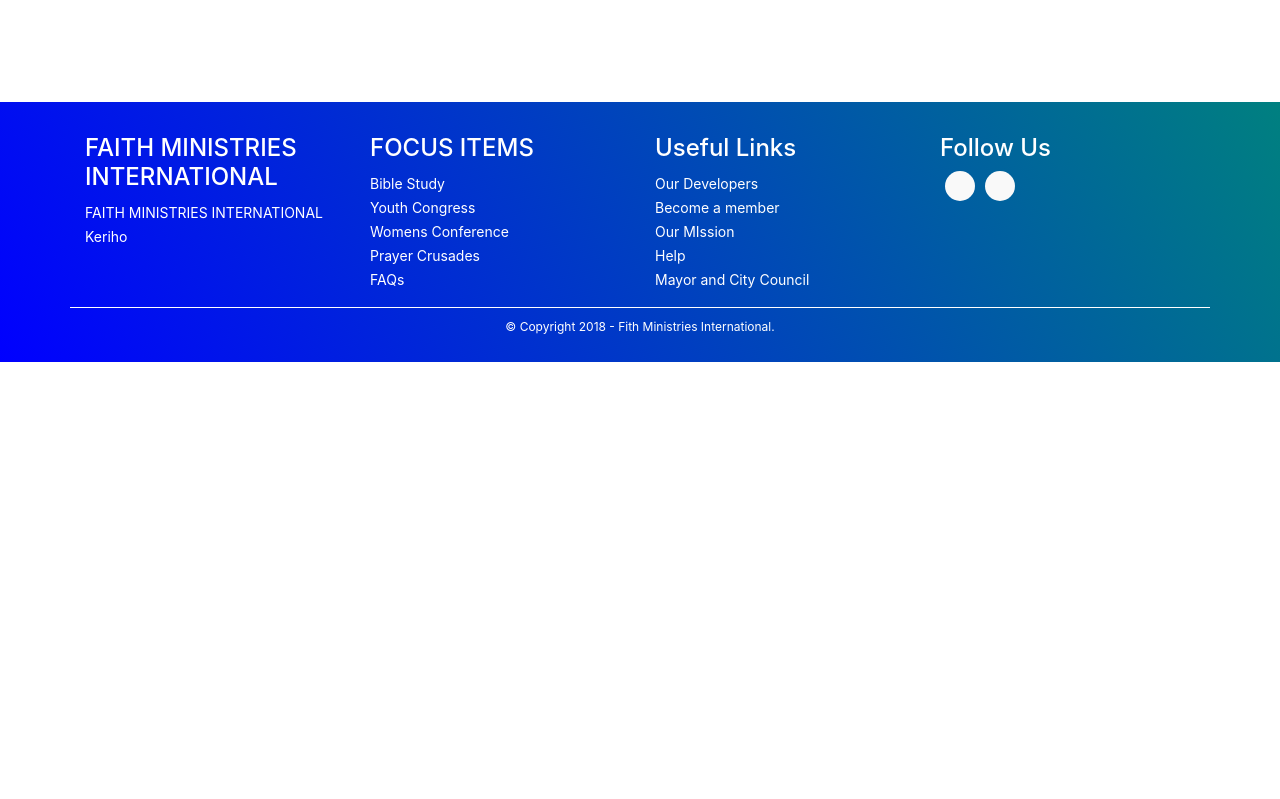
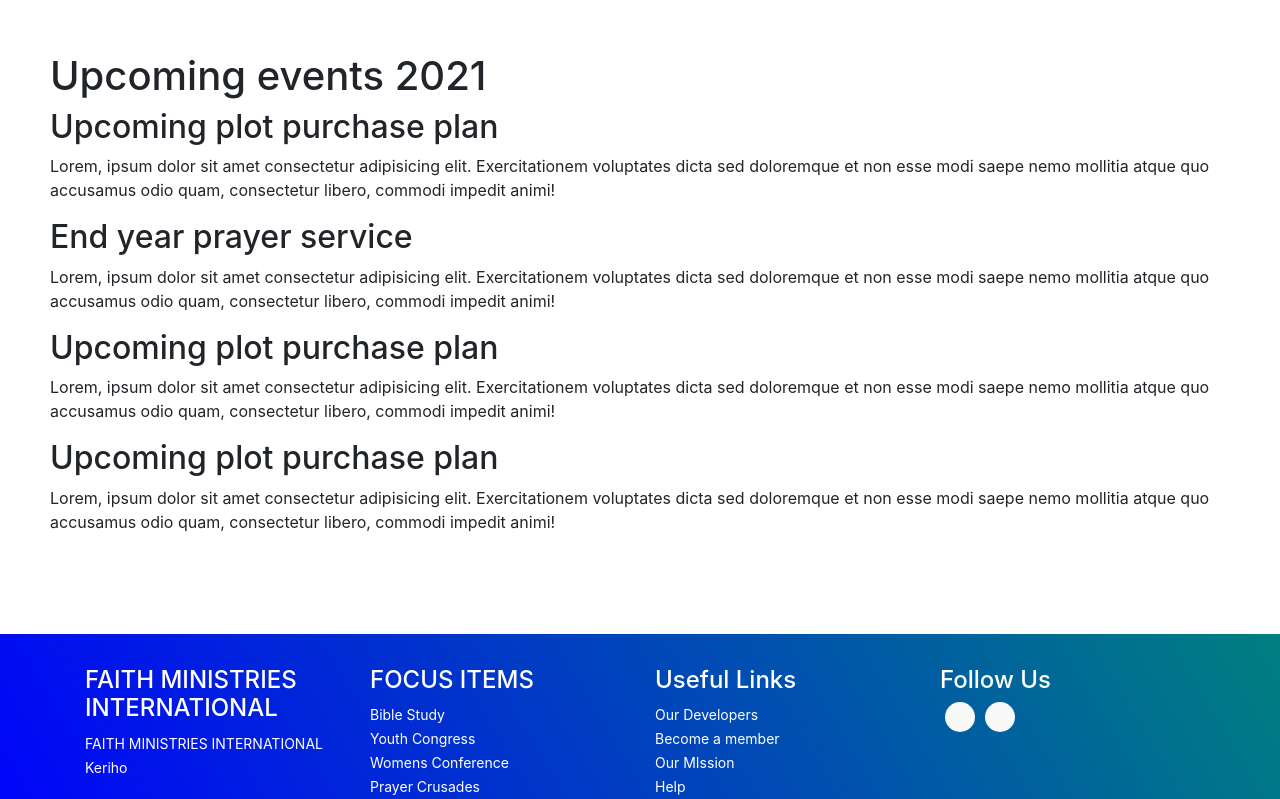
Before and after one commit to collinskoech11/FIM-NEXT-2, a Next.js app in the folder fim-next/: page / in a window 1280 px wide. Shown: the part 1542-2341 px from the top of the page. Before the commit the page ends 1904 px from the top, so only its background shows below. Built offline with nearby package versions, Linux system fonts and the light colour scheme.

Commit message:
update index.js

```diff
--- a/fim-next/pages/index.js
+++ b/fim-next/pages/index.js
@@ -5,6 +5,7 @@ import CarouselPage from '../components/CarouselPage'
 import FooterPage from '../components/FooterPage'
 import LiveLink from '../components/LiveLink'
 import Twitter from '../components/Twitter'
+import Upcoming from '../components/Upcoming'
 
 export default function Home() {
   return (
@@ -49,6 +50,9 @@ export default function Home() {
       <div className="section">
         <Twitter/>
       </div>
+      <div className="section">
+        <Upcoming/>
+      </div>
       <FooterPage/>
     </>
   )
```
